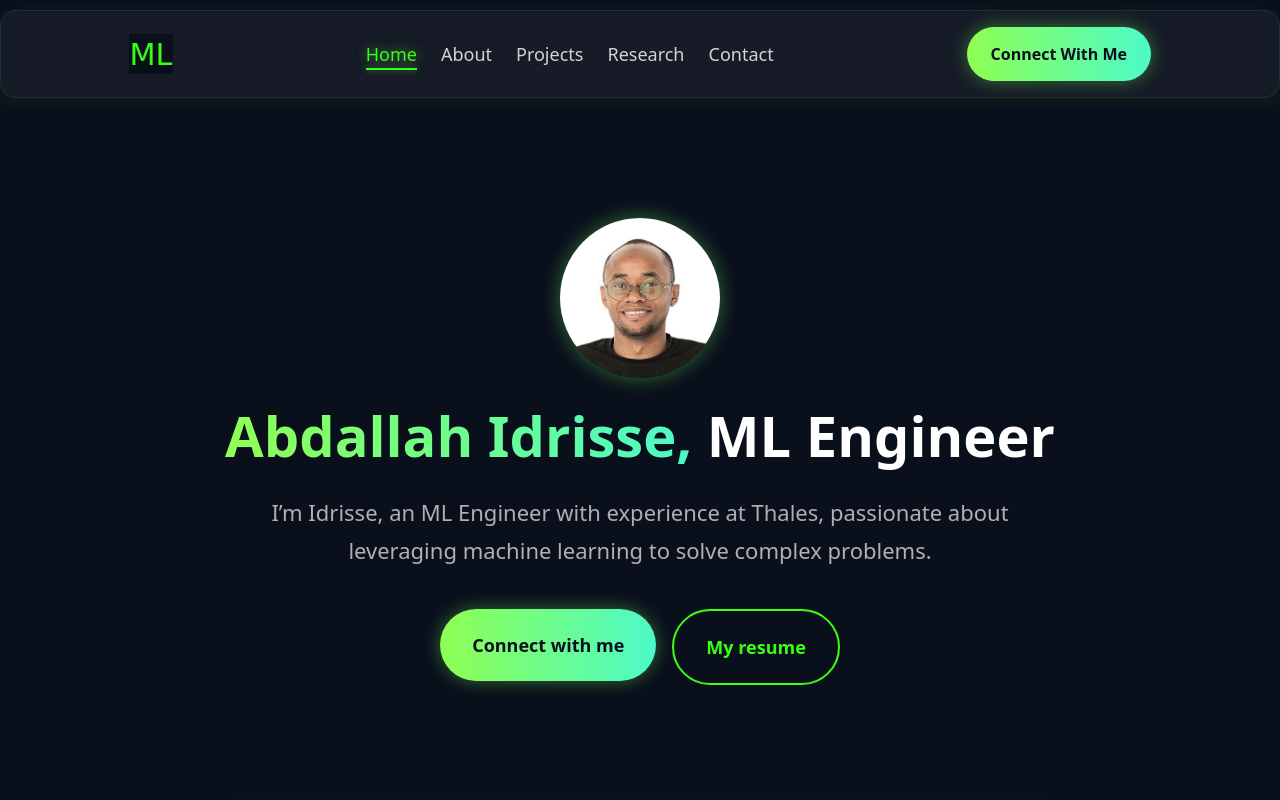
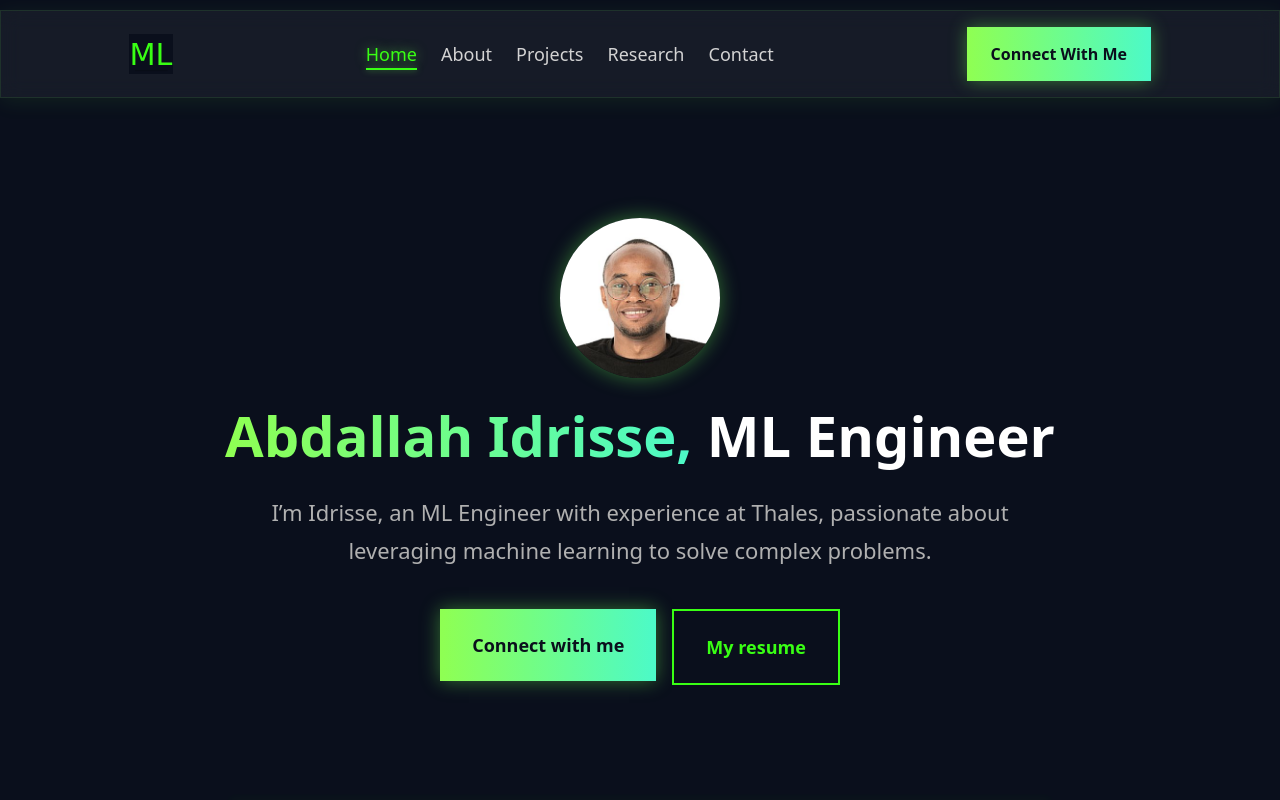
Before and after one commit to IdrisseAA/idrisseaa.github.io, a React (Vite) app: page / in a window 1280 px wide. Shown: the top 800 px of the page. Built offline with nearby package versions, Linux system fonts and the light colour scheme.

Commit message:
Structured the Container ui component

```diff
--- a/src/styles/variables.css
+++ b/src/styles/variables.css
@@ -1,6 +1,5 @@
-/* Design system variables */
 :root {
-    /* Colors */
+    /* Colors - Core palette */
     --primary-accent: #39FF14;
     --gradient-start: #8FFF52;
     --gradient-end: #4CFAC8;
@@ -12,19 +11,62 @@
     --bg-tertiary: #1c1c1c;
     --white: #FFFFFF;
 
-    /* Typography - The System Font Stack */
-    /* This ensures zero-load time and high stability */
+    /* Color variations */
+    --primary-accent-light: rgba(57, 255, 20, 0.2);
+    --primary-accent-dark: rgba(57, 255, 20, 0.8);
+    --text-accent-muted: rgba(211, 211, 211, 0.6);
+
+    /* Typography - System fonts, no load time */
     --font-primary: system-ui, -apple-system, BlinkMacSystemFont, "Segoe UI", Roboto, Helvetica, Arial, sans-serif;
     --font-mono: 'Roboto Mono', monospace;
 
-    /* Spacing */
+    /* Font sizes */
+    --font-size-sm: 14px;
+    --font-size-base: 16px;
+    --font-size-lg: 18px;
+    --font-size-xl: 24px;
+    --font-size-2xl: 32px;
+
+    /* Font weights */
+    --font-weight-regular: 400;
+    --font-weight-bold: 700;
+
+    /* Spacing - 8px base unit */
     --space-xs: 8px;
     --space-sm: 16px;
     --space-md: 24px;
     --space-lg: 32px;
-    --space-xl: 60px; /* Added for section breathing room */
+    --space-xl: 40px;
+    --space-2xl: 48px;
+    --space-3xl: 64px;
 
-    /* Border Radius */
-    --radius-button: 50px;
-    --radius-section: 16px;
+    /* Border radius */
+    --radius-sm: 8px;
+    --radius-md: 16px;
+    --radius-lg: 24px;
+    --radius-full: 50px;
+
+    /* Shadows */
+    --shadow-sm: 0 2px 4px rgba(0, 0, 0, 0.1);
+    --shadow-md: 0 4px 8px rgba(0, 0, 0, 0.15);
+    --shadow-lg: 0 8px 16px rgba(0, 0, 0, 0.2);
+
+    /* Transitions */
+    --transition-fast: 150ms ease-in-out;
+    --transition-normal: 300ms ease-in-out;
+    --transition-slow: 500ms ease-in-out;
+
+    /* Z-index layers */
+    --z-dropdown: 100;
+    --z-modal: 1000;
+    --z-tooltip: 1100;
+
+    /* Breakpoints */
+    --breakpoint-xl: 1200px;
+    --breakpoint-lg: 1024px;
+    --breakpoint-md: 768px;
+    --breakpoint-sm: 480px;
+
+    /* Layout */
+    --maximum-width: 1440px;
 }
```
Also changed, not shown: src/components/ui/Container/Container.css (added, +36 -0 lines), src/components/ui/Container/Container.jsx (added, +14 -0 lines).
